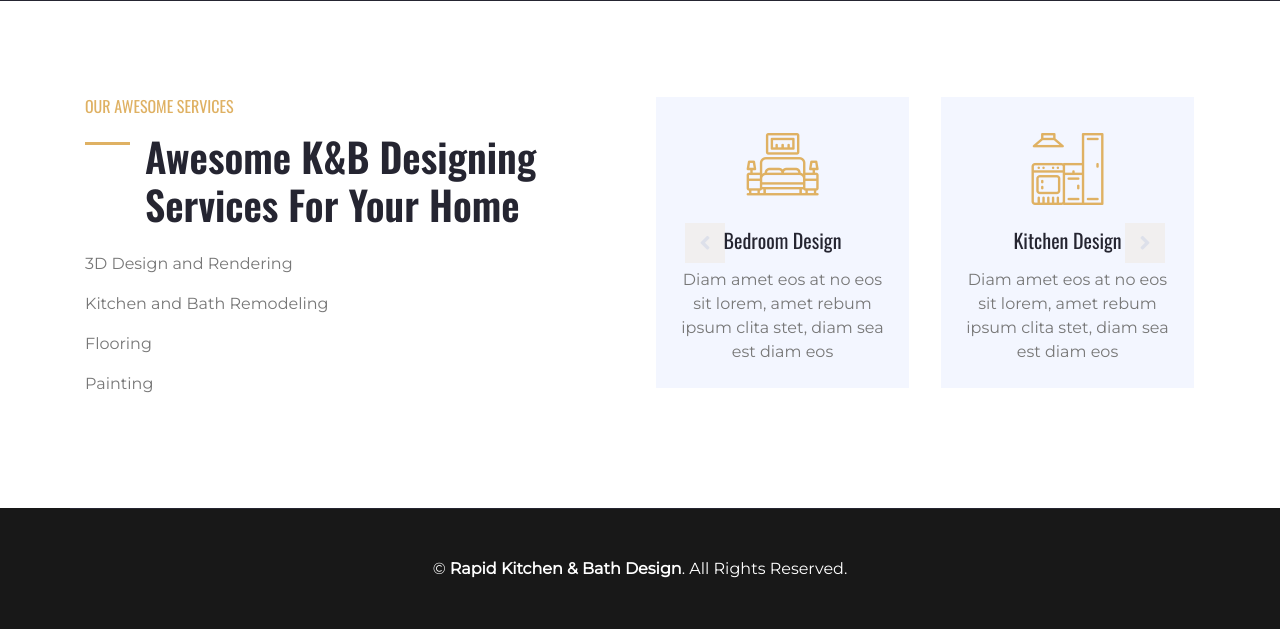
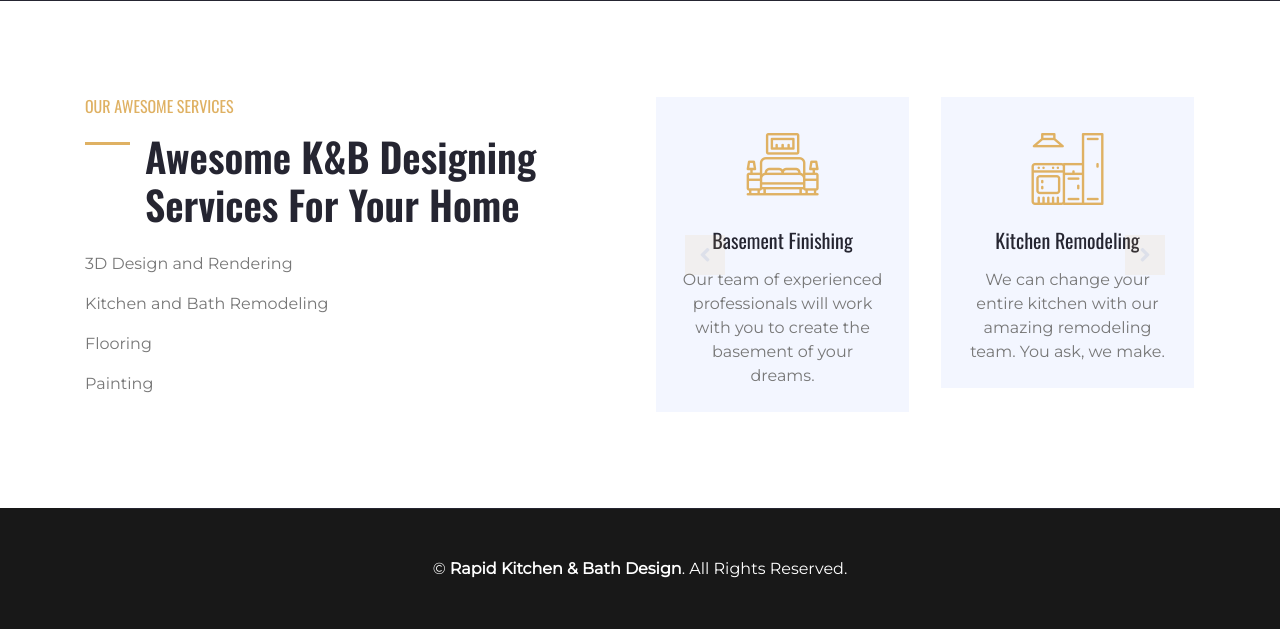
Before and after one commit to ehizli26/rapid-design, a Django app: page /service/ in a window 1280 px wide. Shown: the part 515-1144 px from the top of the page. Run offline with Django 4.2, Linux system fonts and the light colour scheme; some libraries are stand-ins or nearby versions.

Commit message:
UPDATE: Service page

```diff
--- a/main/settings.py
+++ b/main/settings.py
@@ -26,7 +26,7 @@ SECRET_KEY = config('SECRET_KEY')
 # SECURITY WARNING: don't run with debug turned on in production!
 DEBUG = True
 
-ALLOWED_HOSTS = []
+ALLOWED_HOSTS = ['eneshizli.pythonanywhere.com','127.0.0.1:8000', '127.0.0.1']
 
 
 # Application definition
--- a/rapiddesign/templates/service.html
+++ b/rapiddesign/templates/service.html
@@ -35,32 +35,35 @@
         <h6 class="text-primary font-weight-normal text-uppercase mb-3">
           Our Awesome Services
         </h6>
-        <h1 class="mb-4 section-title">Awesome K&B Designing Services For Your Home</h1>
+        <h1 class="mb-4 section-title">
+          Awesome K&B Designing Services For Your Home
+        </h1>
         <p>3D Design and Rendering</p>
         <p>Kitchen and Bath Remodeling</p>
         <p>Flooring</p>
         <p>Painting</p>
       </div>
+
       <div class="col-lg-6 p-0 pt-5 pt-lg-0">
         <div class="owl-carousel service-carousel position-relative">
           <div class="d-flex flex-column text-center bg-light mx-3 p-4">
             <h3
               class="flaticon-bedroom display-3 font-weight-normal text-primary mb-3"
             ></h3>
-            <h5 class="mb-3">Bedroom Design</h5>
+            <h5 class="mb-3">Basement Finishing</h5>
             <p class="m-0">
-              Diam amet eos at no eos sit lorem, amet rebum ipsum clita stet,
-              diam sea est diam eos
+              Our team of experienced professionals will work with you to create
+              the basement of your dreams.
             </p>
           </div>
           <div class="d-flex flex-column text-center bg-light mx-3 p-4">
             <h3
               class="flaticon-kitchen display-3 font-weight-normal text-primary mb-3"
             ></h3>
-            <h5 class="mb-3">Kitchen Design</h5>
+            <h5 class="mb-3">Kitchen Remodeling</h5>
             <p class="m-0">
-              Diam amet eos at no eos sit lorem, amet rebum ipsum clita stet,
-              diam sea est diam eos
+              We can change your entire kitchen with our amazing remodeling
+              team. You ask, we make.
             </p>
           </div>
           <div class="d-flex flex-column text-center bg-light mx-3 p-4">
@@ -69,8 +72,7 @@
             ></h3>
             <h5 class="mb-3">Bathroom Design</h5>
             <p class="m-0">
-              Diam amet eos at no eos sit lorem, amet rebum ipsum clita stet,
-              diam sea est diam eos
+              Is it time to remodel your bathroom? Tell us about your project.
             </p>
           </div>
         </div>
```
Also changed, not shown: rapiddesign/templates/home.html (+7 -5 lines).
